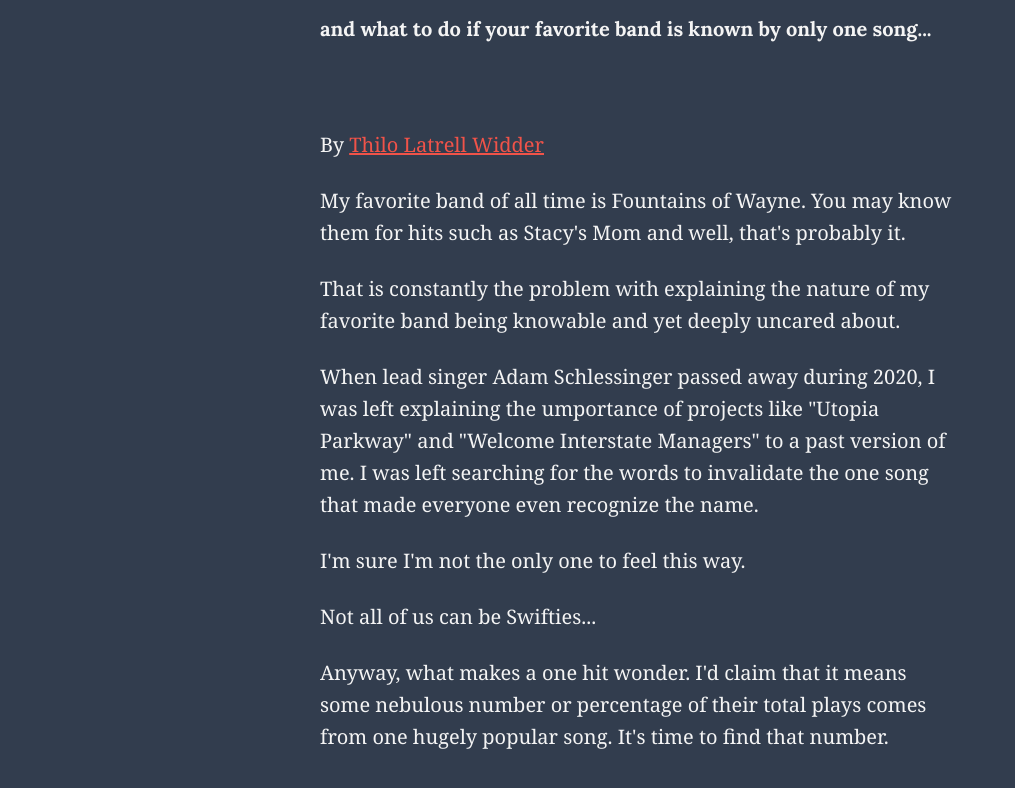
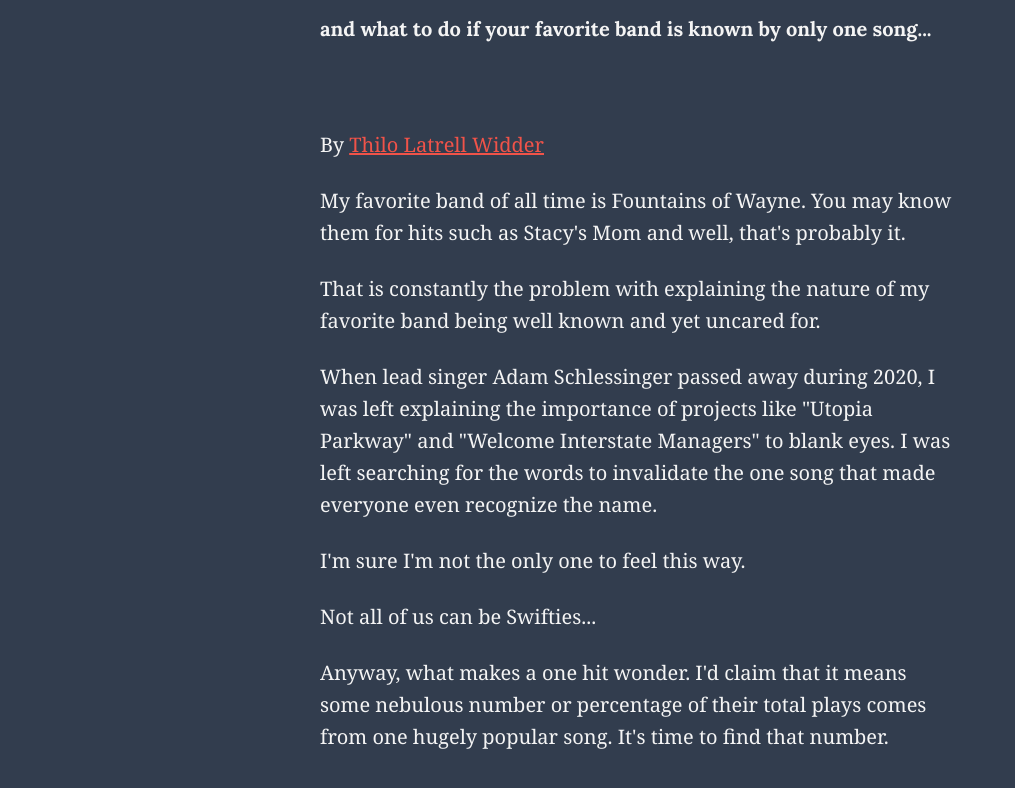
Before and after one commit to Tlo-l-w/Fountains-Of-Wayne-Theory-V2, a plain HTML site: page docs/index.html in a window 1280 px wide. Shown: the part 286-1074 px from the top of the page, without its empty margins (0-1015 px from the left). Drawn offline with Linux system fonts and the light colour scheme; grey boxes are pictures that could not be loaded.

Commit message:
Fixed typos lol

```diff
--- a/docs/index.html
+++ b/docs/index.html
@@ -136,9 +136,9 @@
         </div>
 
         <p>My favorite band of all time is Fountains of Wayne. You may know them for hits such as Stacy's Mom and well, that's probably it.</p>
-        <p>That is constantly the problem with explaining the nature of my favorite band being knowable and yet deeply uncared about.</p>
-            <p>When lead singer Adam Schlessinger passed away during 2020, I was left explaining the umportance of projects like "Utopia Parkway"
-            and "Welcome Interstate Managers" to a past version of me. I was left searching for the words to invalidate the one song that made everyone even recognize the name.
+        <p>That is constantly the problem with explaining the nature of my favorite band being well known and yet uncared for.</p>
+            <p>When lead singer Adam Schlessinger passed away during 2020, I was left explaining the importance of projects like "Utopia Parkway"
+            and "Welcome Interstate Managers" to blank eyes. I was left searching for the words to invalidate the one song that made everyone even recognize the name.
         </p>
         <p>I'm sure I'm not the only one to feel this way.</p>
 
@@ -157,7 +157,7 @@
             <li><b>Type One: Made it big, never made it back -</b> These bands had their one hit take up around 70+% of their total listens and never had any other song even get close to rivaling it.</li>
             <li><b>Type Two: The Swift School of Rereleases -</b> Look, if you win with a two - six off suit once, you'll keep going all in on that combo to bring back the rush. Or, you're Aqua and release four versions of "Barbie Girl".</li>
             <li><b>Type Three: Creep Chorus Lines Two and Three -</b> They don't belong here. Bow Wow has three songs with over 100 million listens. Falco had semi-viral (at least in Germany) hit "Der Komissar". Digable Planets makes really cool music and Blowout Comb is one of my favorite CDs.</li>
-            <li><b>Type Four: If there was ever an industry plant... -</b> When you're hitting 95% on one song, either your career lasted a very eventful 12 weeks or something went terribly wrong. (I removed Tracy Chapman from this group. Data journalism is allowed to be a bit biased.</li>
+            <li><b>Type Four: If there was ever an industry plant... -</b> When you're hitting 95% on one song, either your career lasted a very eventful 12 weeks or something went terribly wrong. (I removed Tracy Chapman from this group. Data journalism is allowed to be a bit biased.)</li>
         </ul>
 
         <p>I've given you a ton of examples, but before we get to the conclusion, I'll give you all a figurative whoosh bottle. I'm providing ethanol, a lighter, and a plastic bottle. Mess around, but don't burn the house down.</p>
@@ -177,7 +177,7 @@
         <p>It's *drumroll please* </p>
         <p>It's around 85%. Anti-climatic ending once again...</p>
         <p>Fountains of Wayne sits at a solid 87%. I hate it. I hate that my favorite band is just resigned to this role. Even Adam Schlessinger, who went on to do a beautiful project called <a href="https://open.spotify.com/artist/2TpNrO0G2ahji2IOR94TLA?si=MIuoZRYBTw2tgaq6ZCpUWw">Ivy</a>, is a virtual unknown. It's heartbreaking. All I can offer is this piece as a eulogy to him and my personal fandom. One hit wonders are about data, not about music. Enjoy the songs, ignore the discourse.</p><p> Who gives a shit about data science? Just let life be fun for once</p>
-        <br><br><br><br><p>Here's a video of a puffin...</p>
+        <br><br><br><br><p>On a related note, here's a video of a puffin...</p>
     </div>
     <div class="full-width">
         <figure>
```
